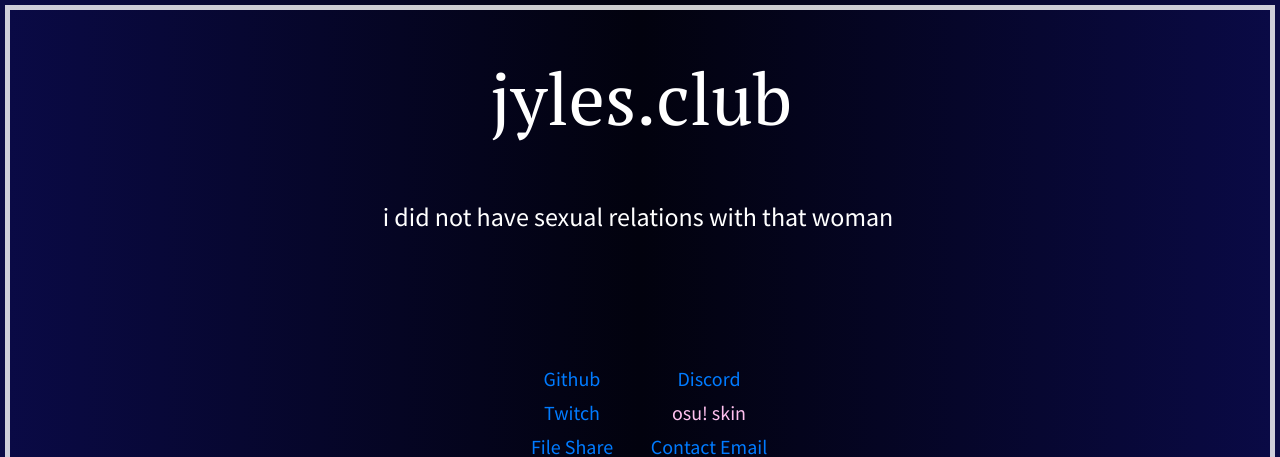
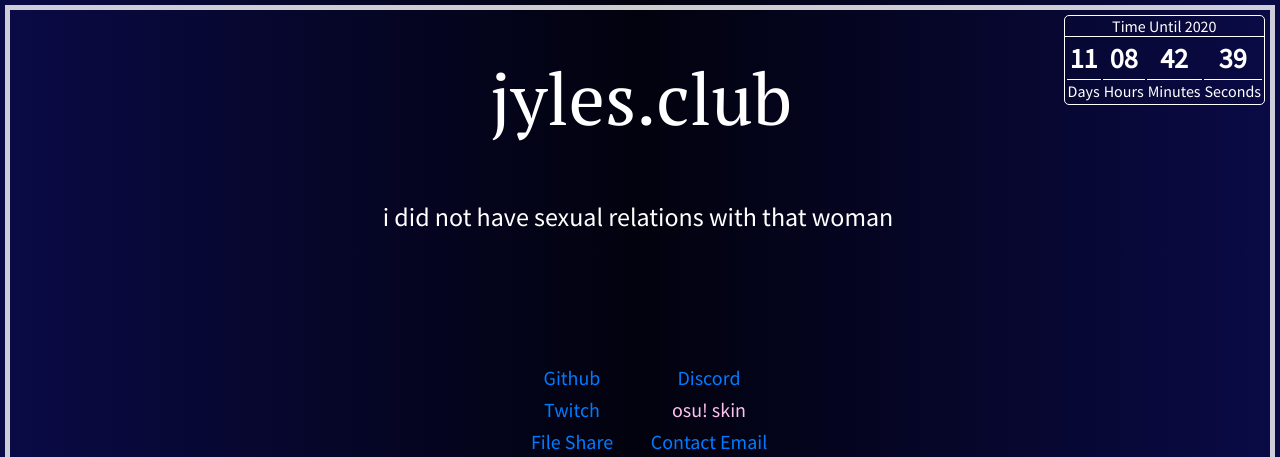
Before and after one commit to DARiOXdotclub/jylesdotclub, a PHP site: page / in a window 1280 px wide. Shown: the top 457 px of the page. Run offline with PHP 8.4, Linux system fonts and the light colour scheme; data that the repository does not hold is empty; some libraries are stand-ins or nearby versions.

Commit message:
Added New Year Countdown (yay!)

```diff
--- /dev/null
+++ b/countdown.html
@@ -0,0 +1,68 @@
+<style>
+	.countdown{
+		position: absolute;
+		top: 15px;
+		right: 15px;
+
+		border: 1px white solid;
+		border-radius: 5px;
+		color: white;
+
+		text-align: center;
+	}
+	#tr-border{
+		border-top: 1px solid white;
+	}
+	.big-fella{
+		font-size: 21pt;
+		font-weight: bolder;
+	}
+</style>
+<div class="countdown">
+	Time Until 2020
+<table style="border-top: 1px solid white;text-align:center">
+	<tr class="big-fella">
+		<td><span id="timer-days"></span></td>
+		<td><span id="timer-hours"></span></td>
+		<td><span id="timer-mins"></span></td>
+		<td><span id="timer-secs"></span></td>
+	</tr>
+	<tr>
+		<td id="tr-border">Days</td>
+		<td id="tr-border">Hours</td>
+		<td id="tr-border">Minutes</td>
+		<td id="tr-border">Seconds</td>
+	</tr>
+</table>
+</div>
+<script>
+var endDate = new Date("Jan 1, 2020 0:00:00").getTime();
+
+var timer = setInterval(function() {
+
+    let now = new Date().getTime();
+    let t = endDate - now;
+
+    if (t >= 0) {
+
+        let days = Math.floor(t / (1000 * 60 * 60 * 24));
+        let hours = Math.floor((t % (1000 * 60 * 60 * 24)) / (1000 * 60 * 60));
+        let mins = Math.floor((t % (1000 * 60 * 60)) / (1000 * 60));
+        let secs = Math.floor((t % (1000 * 60)) / 1000);
+
+        document.getElementById("timer-days").innerHTML = days;
+
+        document.getElementById("timer-hours").innerHTML = ("0"+hours).slice(-2)
+
+        document.getElementById("timer-mins").innerHTML = ("0"+mins).slice(-2)
+
+        document.getElementById("timer-secs").innerHTML = ("0"+secs).slice(-2);
+
+    } else {
+
+        document.getElementById("timer").innerHTML = "The countdown is over!";
+
+    }
+
+}, 1000);
+</script>
--- a/index.php
+++ b/index.php
@@ -112,6 +112,8 @@ $writeToLog = $writeToLogTime.",".$writeToLogIP.",".$writeToLogUserAgent.",".$wr
     }
 
     Include __DIR__."/random.php";
+
+    echo file_get_contents("countdown.html");
 ?>
 
 <!DOCTYPE html>
```
